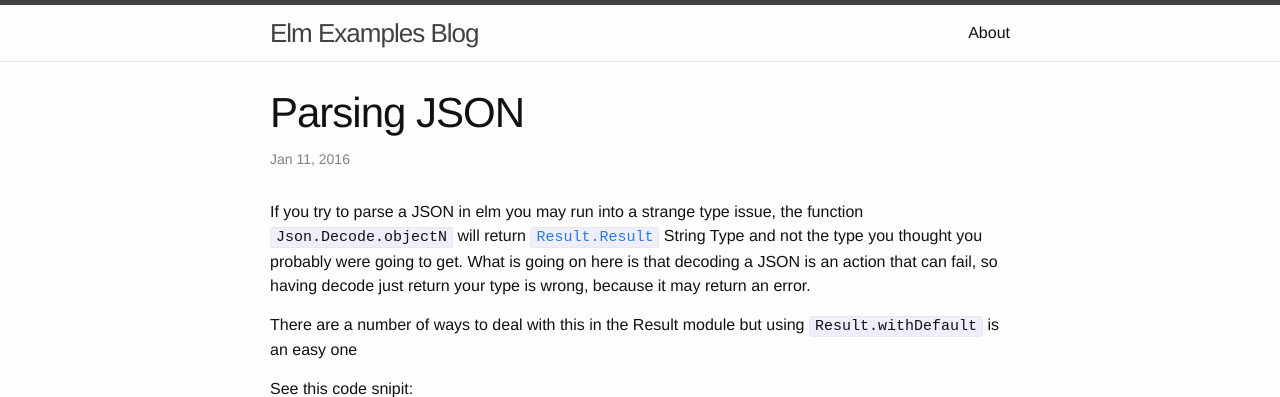
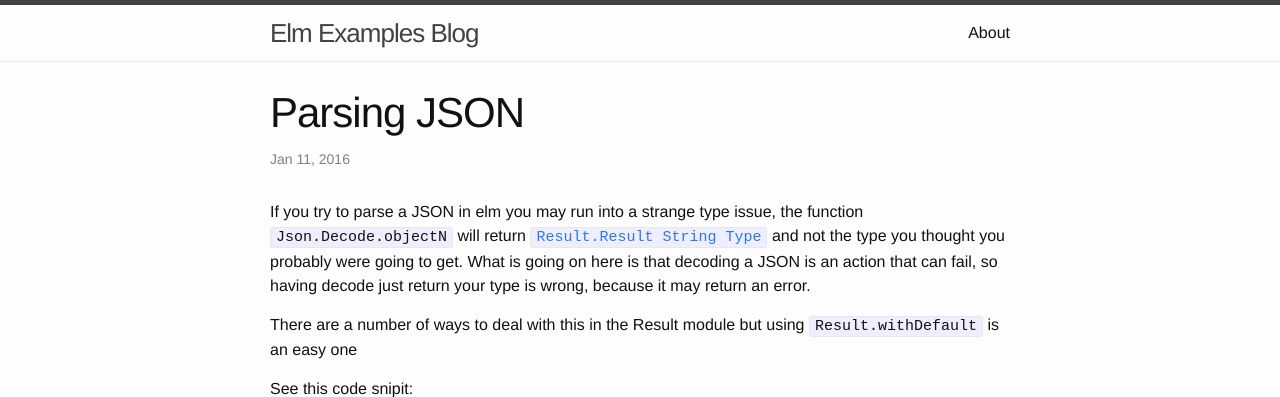
Before and after one commit to zkessin/elm-examples-blog, a Jekyll site: the page built from _posts/2016-01-11-parsing-json.markdown, in a window 1280 px wide, cut to the strip 0-397 px from the top of the page. Built offline with Jekyll 4.4.1, drawn with Linux system fonts in a browser that asks for light colours; comment, search, counter and statistics services are not loaded.

Commit message:
fix markdup

```diff
--- a/_posts/2016-01-11-parsing-json.markdown
+++ b/_posts/2016-01-11-parsing-json.markdown
@@ -8,8 +8,8 @@ categories: examples
 
 If you try to parse a JSON in elm you may run into a strange type
 issue, the function `Json.Decode.objectN` will return
-[`Result.Result`](http://package.elm-lang.org/packages/elm-lang/core/3.0.0/Result)
-String Type and not the type you thought you probably were going to
+[`Result.Result String Type`](http://package.elm-lang.org/packages/elm-lang/core/3.0.0/Result)
+ and not the type you thought you probably were going to
 get. What is going on here is that decoding a JSON is an action that
 can fail, so having decode just return your type is wrong, because it may return an error.
 
```
